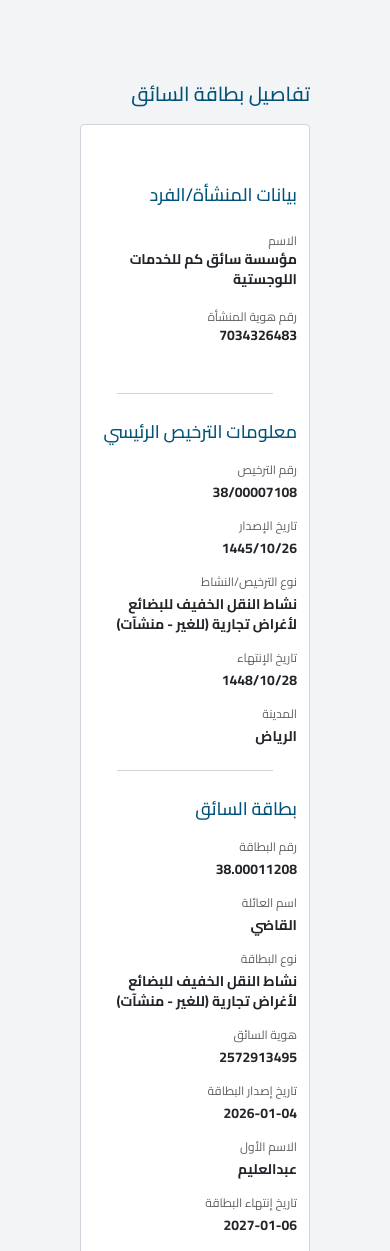
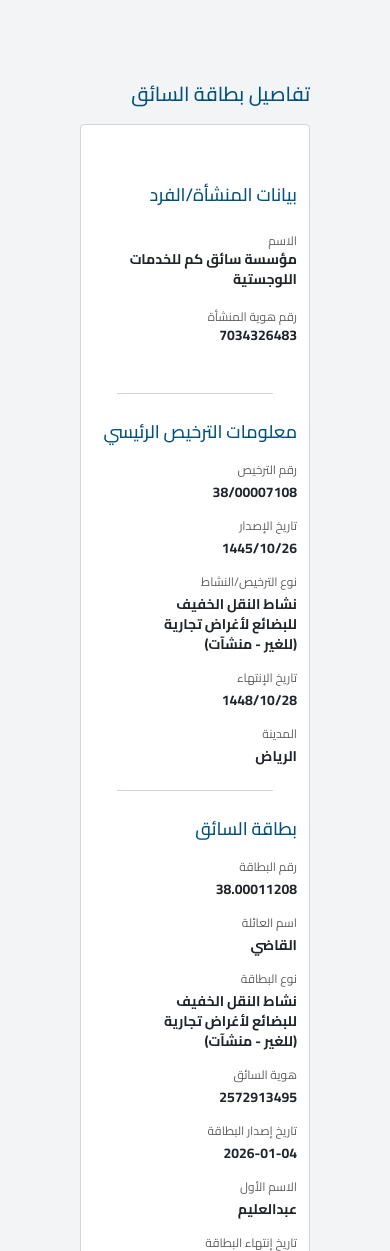
Before and after one commit to najeeb678/DriverCard, a Next.js app: page / in a window 390 px wide. Shown: the top 1251 px of the page. Built offline with nearby package versions, Linux system fonts and the light colour scheme.

Commit message:
updated width of list

```diff
--- a/src/components/DriverCardDetails.tsx
+++ b/src/components/DriverCardDetails.tsx
@@ -89,7 +89,7 @@ export const DriverCardDetails: React.FC<DriverCardDetailsProps> = ({
             <div className="w-full md:w-1/3">
               <div className="mb-4">
                 <p className="text-xs text-label pb-1 my-0">نوع الترخيص/النشاط</p>
-                <p className="text-sm font-bold text-subheading">{data.licenseType}</p>
+                <p className="text-sm font-bold text-subheading max-w-40 md:max-w-full">{data.licenseType}</p>
               </div>
               <div>
                 <p className="text-xs text-label pb-1 my-0">تاريخ الإنتهاء</p>
@@ -121,7 +121,7 @@ export const DriverCardDetails: React.FC<DriverCardDetailsProps> = ({
               </div>
               <div>
                 <p className="text-xs text-label pb-1 my-0">نوع البطاقة</p>
-                <p className="text-sm font-bold text-subheading">{data.cardType}</p>
+                <p className="text-sm font-bold text-subheading max-w-40 md:max-w-full">{data.cardType}</p>
               </div>
             </div>
             <div className="w-full md:w-1/3">
```
